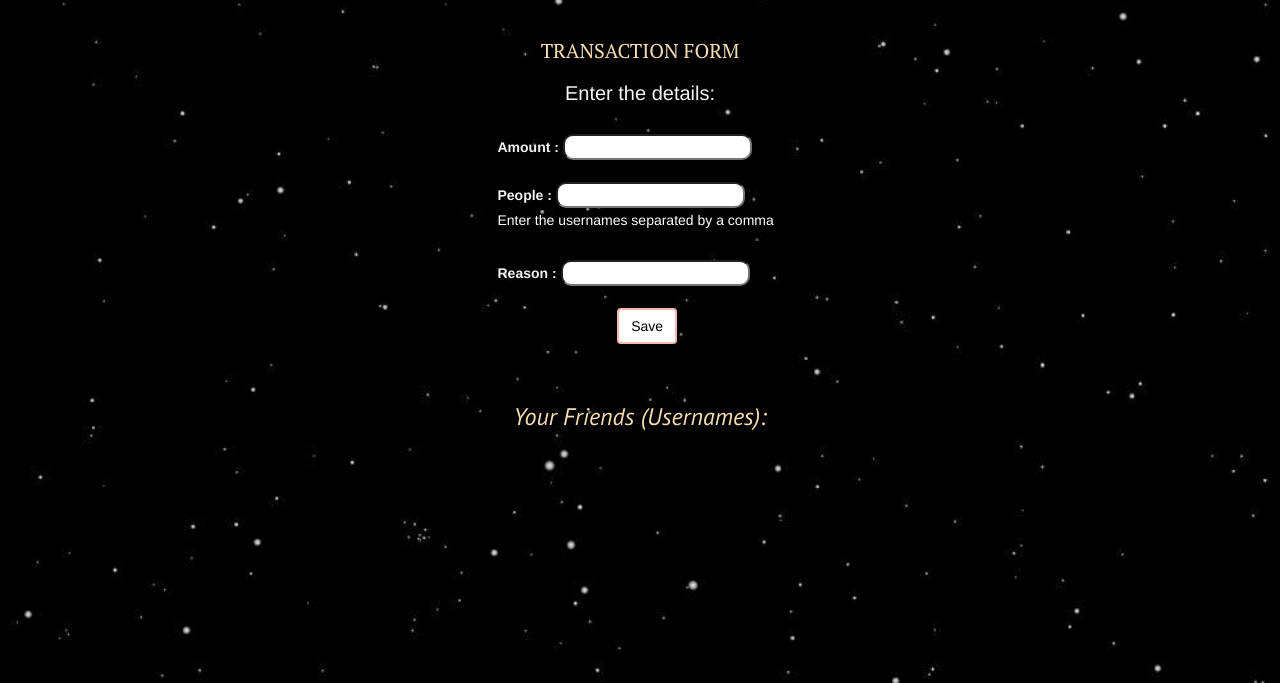
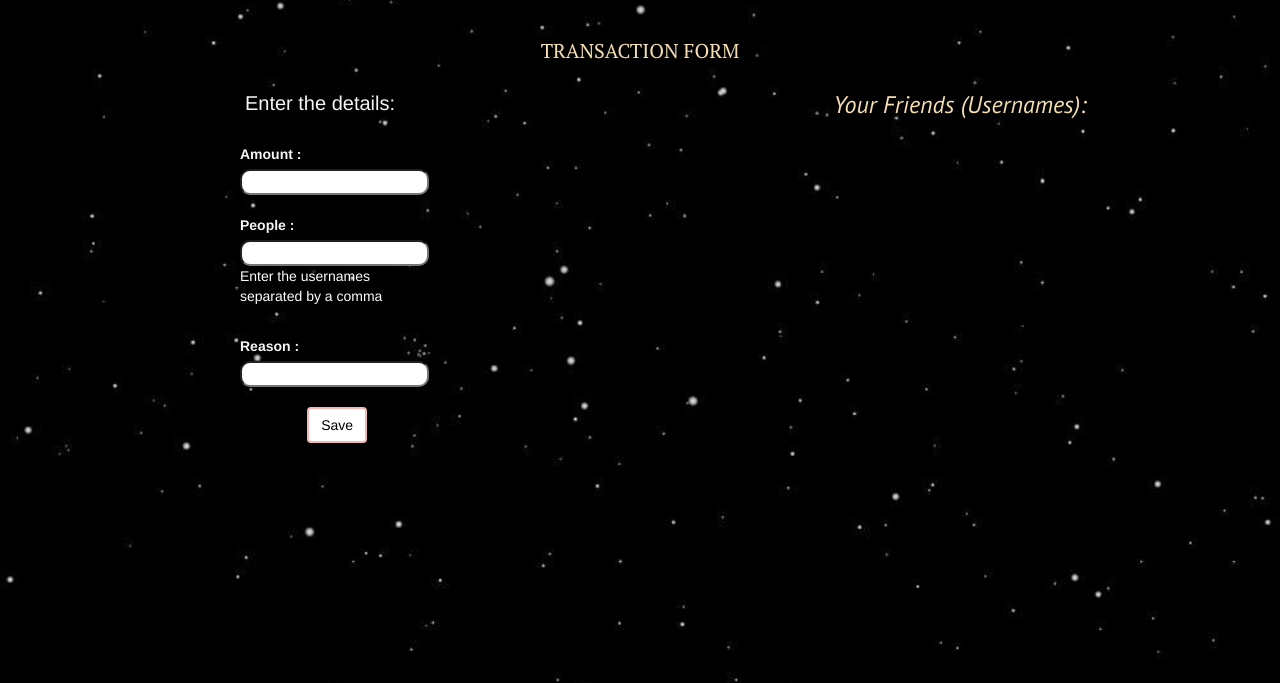
Before and after one commit to projects-incorp/Splitwise-django, a Django app: page /transaction/ in a window 1280 px wide. Shown: the part 51-734 px from the top of the page. Run offline with Django 3.2, Linux system fonts and the light colour scheme; data comes from the database, SQL or seed files in the repository; both versions use the stored data as it was after the commit; some libraries are stand-ins or nearby versions.

Commit message:
Transaction html edits

```diff
--- a/Splitwise/webapp/templates/webapp/registeration.html
+++ b/Splitwise/webapp/templates/webapp/registeration.html
@@ -39,6 +39,10 @@
     color: black;
   }
 
+  .signup{
+    color:white
+  }
+
 </style>
 <body>
 <div class="bg-img">
@@ -50,7 +54,7 @@
         <h3 id="body_info">Fill out the form.</h3>
         <body>
 
-        <form enctype="multipart/form-data" method="POST" style="font-family: 'PT Sans', sans-serif;background-image: url('{{ STATIC_URL }}static/pics/background.JPG');">
+        <form enctype="multipart/form-data" class="signup" method="POST" style="font-family: 'PT Sans', sans-serif;background-image: url('{{ STATIC_URL }}static/pics/background.JPG');">
           {% csrf_token %}
           {{ user_form.as_p }}
           <!{{ profile_form.as_p }}>
--- a/Splitwise/webapp/templates/webapp/transaction.html
+++ b/Splitwise/webapp/templates/webapp/transaction.html
@@ -17,6 +17,7 @@
     text-align:center;
     font-family: 'PT Sans', sans-serif;
     color: wheat;
+
   }
   #id_people{
     border-radius: 10px;
@@ -63,9 +64,24 @@
   }
 
 
+
+  .left-half {
+  position: absolute;
+  left: 0px;
+  width: 50%;
+}
+
+.right-half {
+  position: absolute;
+  right: 0px;
+  width: 50%;
+}
+
+
 </style>
   <body class="bg-img">
         <h1 id="main-header" style="text-align:center; font-size: 20px; color:wheat";>TRANSACTION FORM</h1>
+      <div class="left-half">
         <h1 id="body_info" style="text-align:center; font-size: 20px; color:whitesmoke">Enter the details:</h1>
 
         <form method="POST" class="post-form">
@@ -100,9 +116,9 @@
           <div class="form-button">
             <button id = "save" type='Submit' class="save btn btn-default">Save</button>
           </div>
-
+        </div>
         </form>
-        <br></br>
+      <div class="right-half">
         <h3 class='body_info'>Your Friends (Usernames):</h3>
         <ul>
           {%for i in datap%}
@@ -112,6 +128,7 @@
           <li id ="friends" fclass='body_info'>{{i.person1}}</li>
           {%endfor%}
         </ul>
+      </div>
   </body>
 
 
```
Also changed, not shown: Splitwise/webapp/templates/webapp/index.html (+21 -17 lines), Splitwise/db.sqlite3, Splitwise/webapp/templates/webapp/login.html (line endings or trailing spaces).
